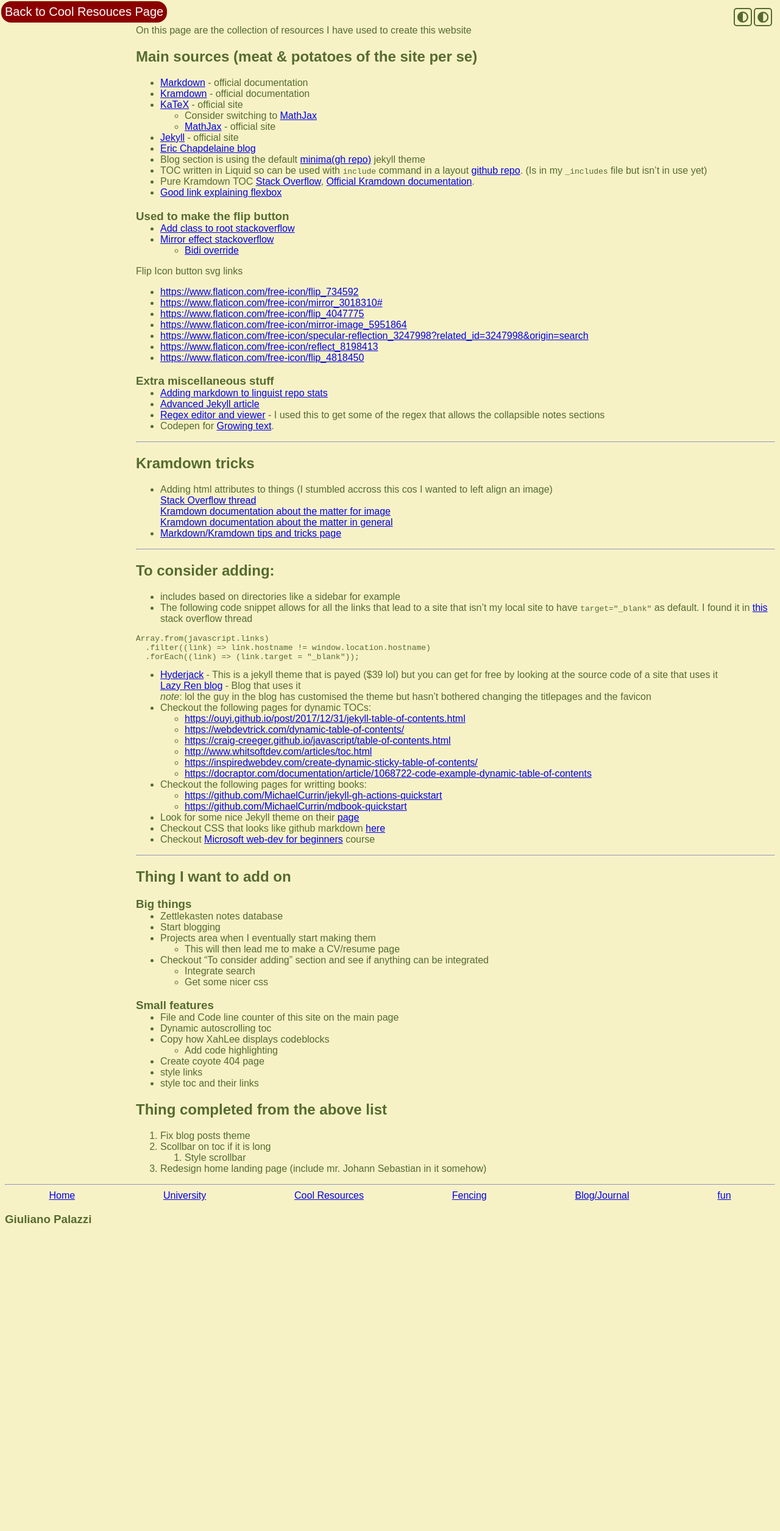
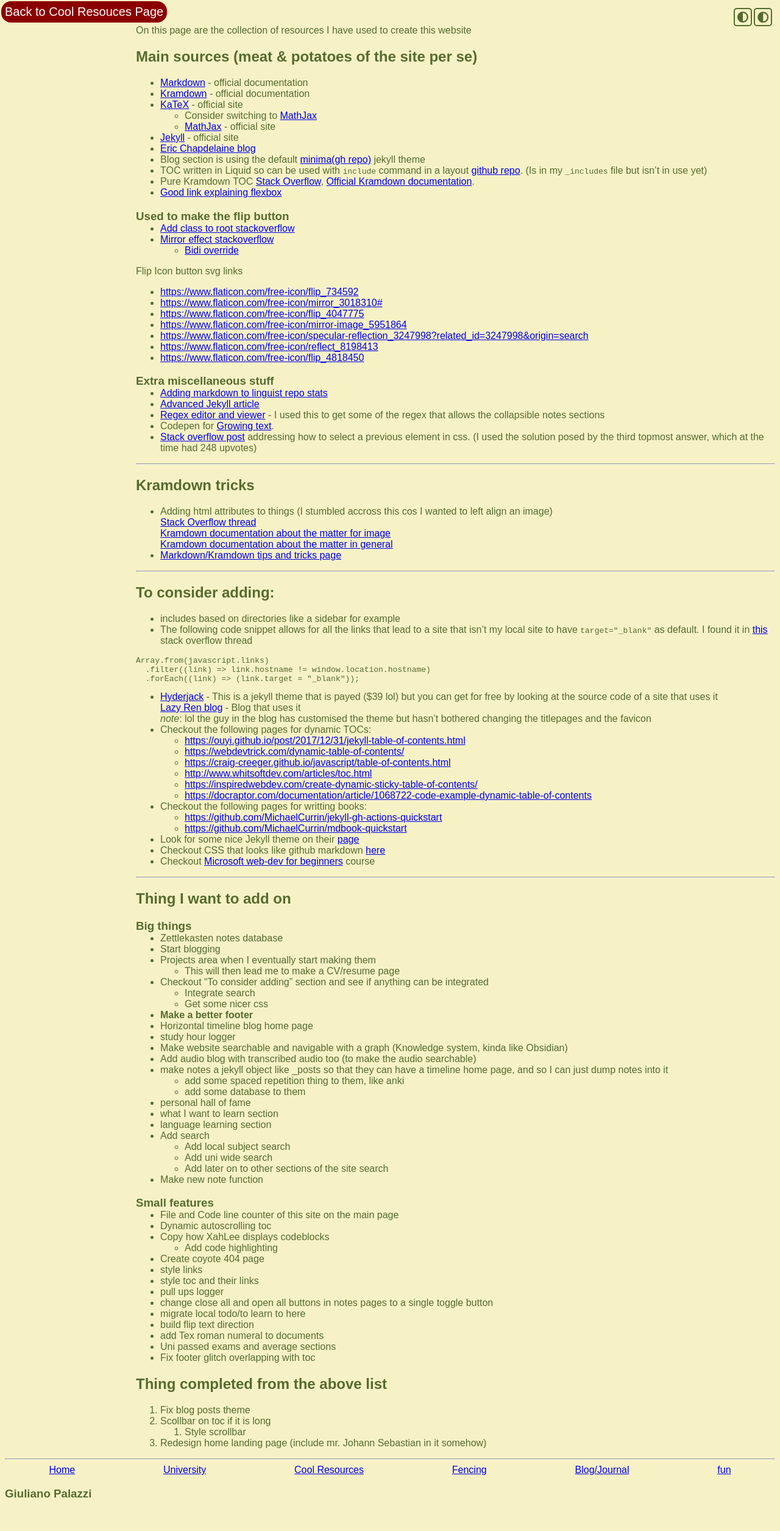
Before and after one commit to GiulianoPalazzi/giulianopalazzi.github.io, a Jekyll site: the page built from resources/used_this_website.md, in a window 1280 px wide. Shown: the whole page at 61% size. Built offline with Jekyll 4.4.1, drawn with Linux system fonts in a browser that asks for light colours; nearby versions of some CDN libraries; before the commit the page ends 2061 px from its top, so only the background shows below that.

Commit message:
added better h4 subheading styling and added the stackoverflow blogpost used to do it to the page resources used by this site

```diff
--- a/assets/css/main.css
+++ b/assets/css/main.css
@@ -90,8 +90,18 @@
 margin-bottom: 0;
 }
 
+h4 {
+margin-top: 0.25em;
+margin-bottom: 0;
+margin-left: 0.75em;
+}
+
 ul {
 margin-top: 0;
+}
+
+ul:has(+ h4) {
+margin-bottom: 0;
 }
 
 nav.navBack > a {
--- a/resources/used_this_website.md
+++ b/resources/used_this_website.md
@@ -41,6 +41,7 @@
 - [Advanced Jekyll article](https://dexp.in/articles/advanced-jekyll/)
 - [Regex editor and viewer](https://regex101.com/r/8VJpSQ/1){:target="\_blank"} - I used this to get some of the regex that allows the collapsible notes sections
 - Codepen for [Growing text](https://codepen.io/Itsca/pen/kYYdor){:target="\_blank"}.
+* [Stack overflow post](https://stackoverflow.com/questions/1817792/is-there-a-previous-sibling-selector){:target="\_blank"} addressing how to select a previous element in css. (I used the solution posed by the third topmost answer, which at the time had 248 upvotes)
 
 ---
 
@@ -89,23 +90,46 @@
 
 ### Big things
 
-- Zettlekasten notes database
-- Start blogging
-- Projects area when I eventually start making them
-  - This will then lead me to make a CV/resume page
-- Checkout "To consider adding" section and see if anything can be integrated
-  - Integrate search
-  - Get some nicer css
+* Zettlekasten notes database
+* Start blogging
+* Projects area when I eventually start making them
+	* This will then lead me to make a CV/resume page
+* Checkout "To consider adding" section and see if anything can be integrated
+	* Integrate search
+	* Get some nicer css
+* **Make a better footer**
+* Horizontal timeline blog home page
+* study hour logger
+* Make website searchable and navigable with a graph (Knowledge system, kinda like Obsidian)
+* Add audio blog with transcribed audio too (to make the audio searchable)
+* make notes a jekyll object like \_posts so that they can have a timeline home page, and so I can just dump notes into it
+	* add some spaced repetition thing to them, like anki
+	* add some database to them
+* personal hall of fame
+* what I want to learn section
+* language learning section
+* Add search
+	* Add local subject search
+	* Add uni wide search
+	* Add later on to other sections of the site search
+* Make new note function
 
 ### Small features
 
-- File and Code line counter of this site on the main page
-- Dynamic autoscrolling toc
-- Copy how XahLee displays codeblocks
-  - Add code highlighting
-- Create coyote 404 page
-- style links
-- style toc and their links
+* File and Code line counter of this site on the main page
+* Dynamic autoscrolling toc
+* Copy how XahLee displays codeblocks
+	* Add code highlighting
+* Create coyote 404 page
+* style links
+* style toc and their links
+* pull ups logger
+* change close all and open all buttons in notes pages to a single toggle button
+* migrate local todo/to learn to here
+* build flip text direction
+* add Tex roman numeral to documents
+* Uni passed exams and average sections
+* Fix footer glitch overlapping with toc
 
 ## Thing completed from the above list
 
```
Also changed, not shown: resources/cool_resource.html (deleted, +0 -289 lines), resources/cool_resources.md (+5 -5 lines).
